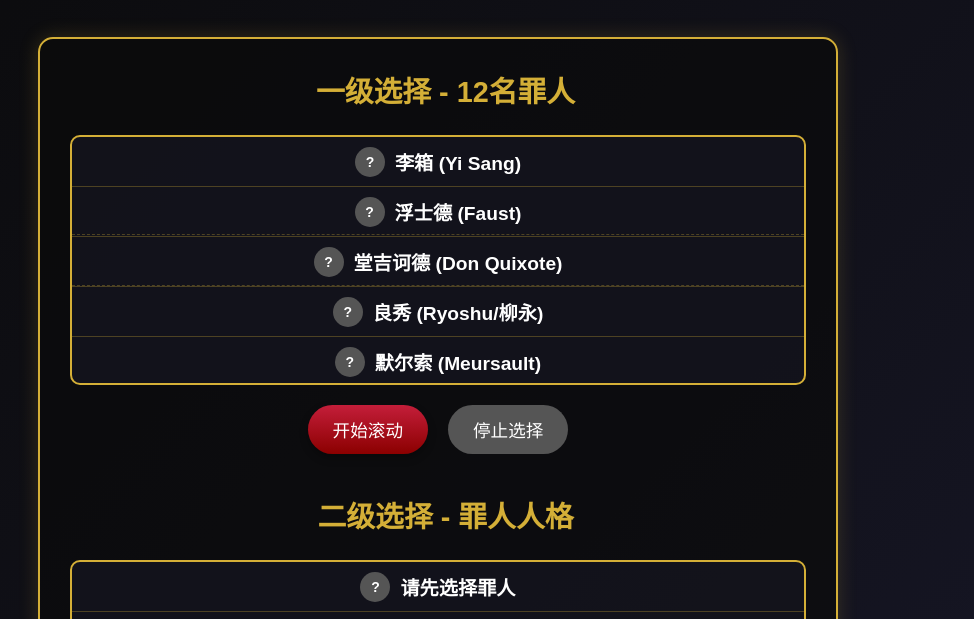
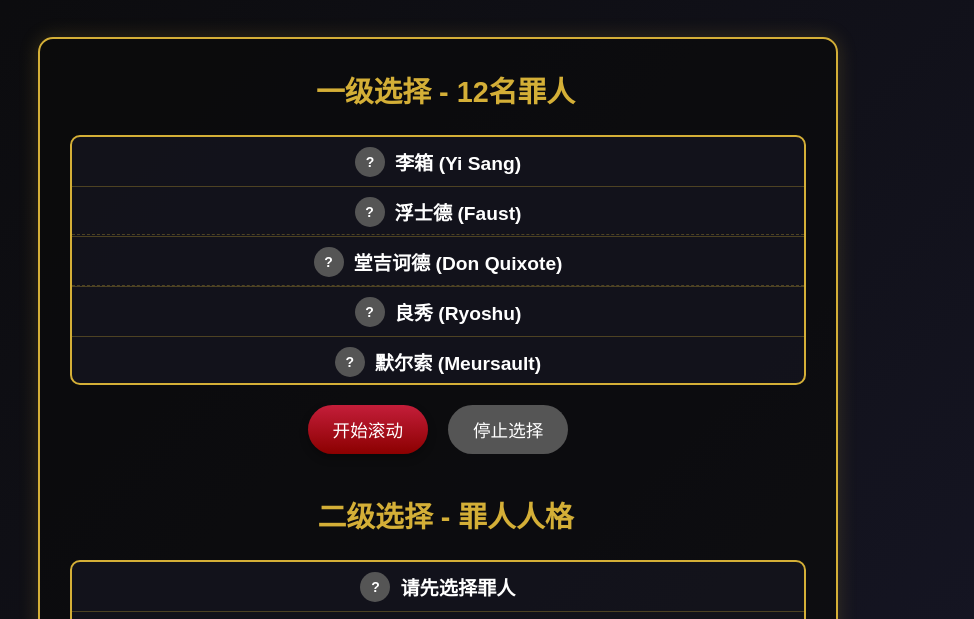
Before and after one commit to Jhh003/Limbus-Company, a plain HTML site: page index.html in a window 1280 px wide. Shown: the part 155-774 px from the top of the page, without its empty margins (202-1176 px from the left). Drawn offline with Linux system fonts and the light colour scheme.

Commit message:
Update index.html

```diff
--- a/index.html
+++ b/index.html
@@ -350,7 +350,7 @@
             },
             {
                 id: 4,
-                name: "良秀 (Ryoshu/柳永)",
+                name: "良秀 (Ryoshu)",
                 avatar: "",
                 color: '#DC143C',
                 personalities: [
```
